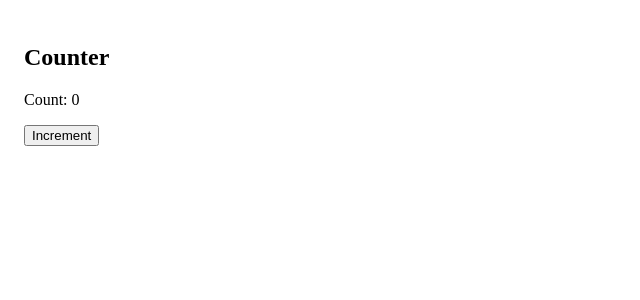
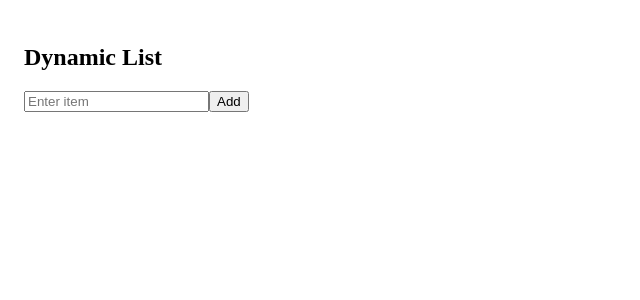
Before and after one commit to ItsMeAadityaK/react-component-basics, a React (Create React App) app: page / in a window 1280 px wide. Shown: the top 300 px of the page, without its empty margins (0-640 px from the left). Built offline with nearby package versions, Linux system fonts and the light colour scheme; the HTML template or start-up script is replaced by a standard one.

Commit message:
Add DynamicList component

```diff
--- a/src/App.js
+++ b/src/App.js
@@ -1,10 +1,10 @@
 import React from 'react';
-import Counter from './Counter';
+import DynamicList from './DynamicList';
 
 function App() {
   return (
     <div className="App">
-      <Counter />
+      <DynamicList />
     </div>
   );
 }
--- /dev/null
+++ b/src/DynamicList.js
@@ -0,0 +1,34 @@
+import React, { useState } from 'react';
+
+function DynamicList() {
+  const [inputValue, setInputValue] = useState('');
+  const [items, setItems] = useState([]);
+
+  const handleAddItem = () => {
+    if (inputValue.trim() !== '') {
+      setItems([...items, inputValue]);
+      setInputValue('');
+    }
+  };
+
+  return (
+    <div style={{ padding: '1rem' }}>
+      <h2>Dynamic List</h2>
+      <input
+        type="text"
+        placeholder="Enter item"
+        value={inputValue}
+        onChange={(e) => setInputValue(e.target.value)}
+      />
+      <button onClick={handleAddItem}>Add</button>
+
+      <ul>
+        {items.map((item, index) => (
+          <li key={index}>{item}</li>
+        ))}
+      </ul>
+    </div>
+  );
+}
+
+export default DynamicList;
```
